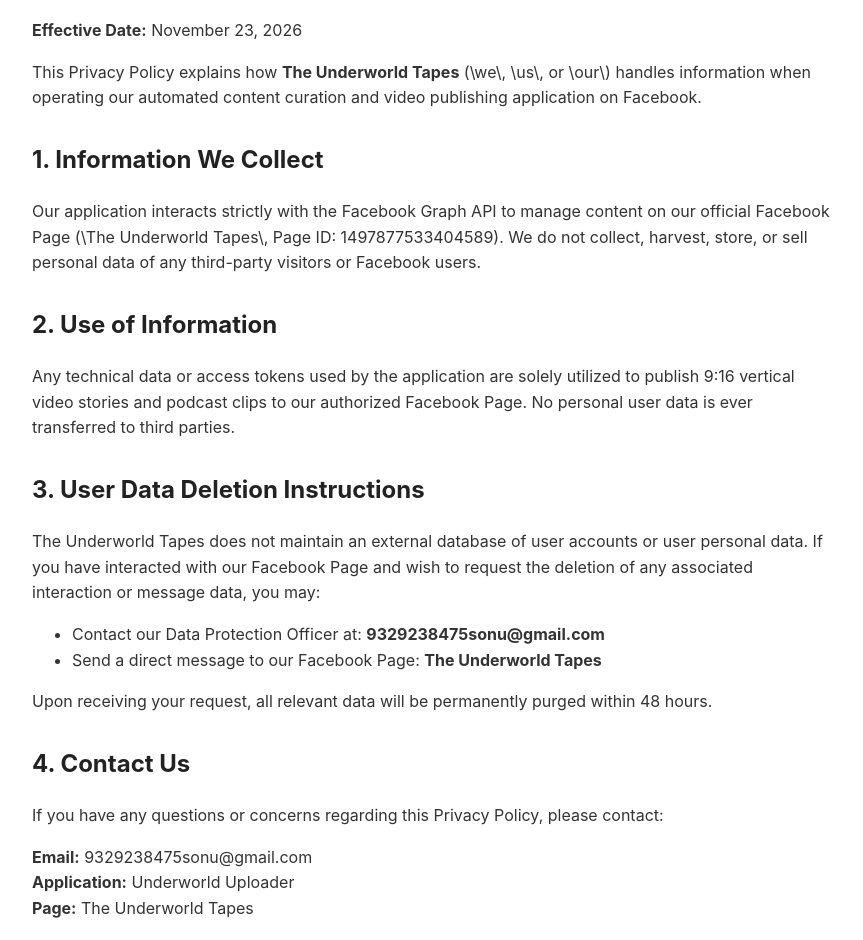
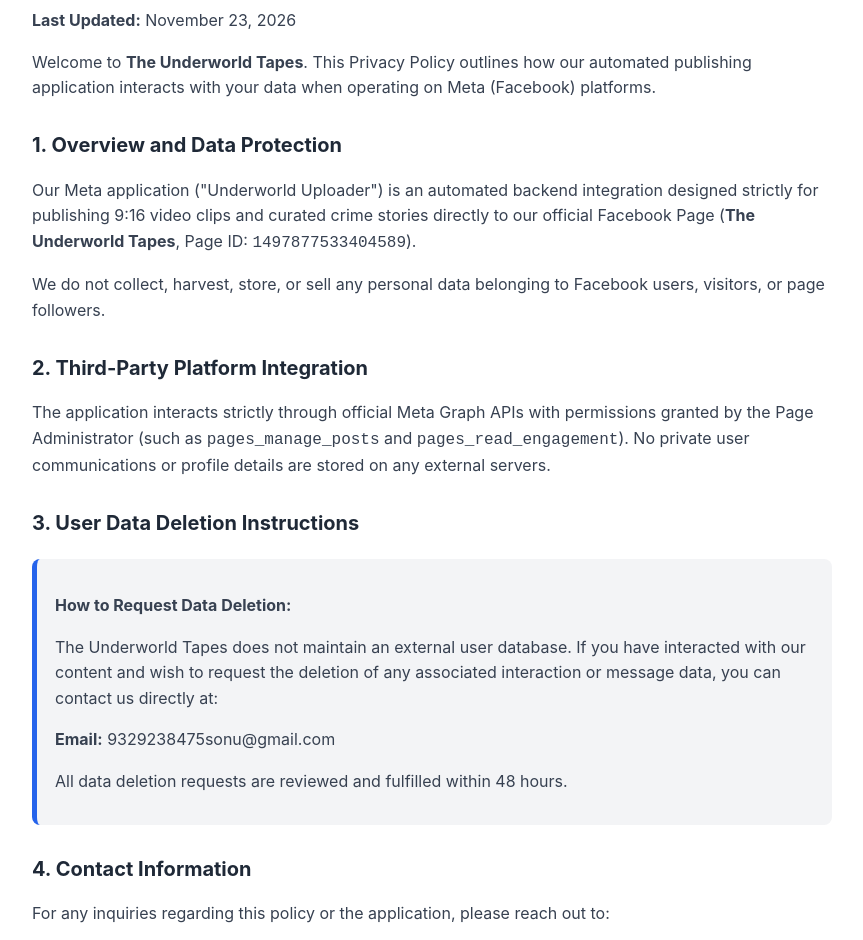
Before and after one commit to 9329238475x-wq/the-underworld-tapes-privacy, a plain HTML site: page index.html in a window 1280 px wide. Shown: the part 148-1088 px from the top of the page, without its empty margins (208-1071 px from the left). Drawn offline with Linux system fonts and the light colour scheme.

Commit message:
Fix clean valid HTML for privacy policy page

```diff
--- a/index.html
+++ b/index.html
@@ -1,42 +1,68 @@
 <!DOCTYPE html>
-<html lang=" en\>
+<html lang="en">
 <head>
- <meta charset=\UTF-8\>
- <meta name=\viewport\ content=\width=device-width initial-scale=1.0\>
- <title>Privacy Policy - The Underworld Tapes</title>
- <style>
- body { font-family: -apple-system, BlinkMacSystemFont, 'Segoe UI', Roboto, Helvetica, Arial, sans-serif; line-height: 1.6; max-width: 800px; margin: 40px auto; padding: 20px; color: #333; }
- h1 { color: #111; border-bottom: 2px solid #eee; padding-bottom: 10px; }
- h2 { color: #222; margin-top: 30px; }
- p { margin-bottom: 15px; }
- .contact { background: #f9f9f9; padding: 15px; border-radius: 8px; border-left: 4px solid #0066cc; }
- </style>
+    <meta charset="UTF-8">
+    <meta name="viewport" content="width=device-width, initial-scale=1.0">
+    <title>Privacy Policy - The Underworld Tapes</title>
+    <style>
+        body {
+            font-family: -apple-system, BlinkMacSystemFont, "Segoe UI", Roboto, Arial, sans-serif;
+            line-height: 1.6;
+            max-width: 800px;
+            margin: 40px auto;
+            padding: 20px;
+            color: #1a1a1a;
+            background-color: #ffffff;
+        }
+        h1 {
+            color: #0b0b0b;
+            border-bottom: 2px solid #eaeaea;
+            padding-bottom: 12px;
+            font-size: 28px;
+        }
+        h2 {
+            color: #1f2937;
+            margin-top: 28px;
+            font-size: 20px;
+        }
+        p, li {
+            font-size: 16px;
+            color: #374151;
+            margin-bottom: 12px;
+        }
+        .box {
+            background: #f3f4f6;
+            padding: 18px;
+            border-radius: 8px;
+            border-left: 5px solid #2563eb;
+            margin: 20px 0;
+        }
+    </style>
 </head>
 <body>
- <h1>Privacy Policy for The Underworld Tapes</h1>
- <p><strong>Effective Date:</strong> November 23, 2026</p>
- <p>This Privacy Policy explains how <strong>The Underworld Tapes</strong> (\we\, \us\, or \our\) handles information when operating our automated content curation and video publishing application on Facebook.</p>
+    <h1>Privacy Policy for The Underworld Tapes</h1>
+    <p><strong>Last Updated:</strong> November 23, 2026</p>
+    <p>Welcome to <strong>The Underworld Tapes</strong>. This Privacy Policy outlines how our automated publishing application interacts with your data when operating on Meta (Facebook) platforms.</p>
 
- <h2>1. Information We Collect</h2>
- <p>Our application interacts strictly with the Facebook Graph API to manage content on our official Facebook Page (\The Underworld Tapes\, Page ID: 1497877533404589). We do not collect, harvest, store, or sell personal data of any third-party visitors or Facebook users.</p>
+    <h2>1. Overview and Data Protection</h2>
+    <p>Our Meta application ("Underworld Uploader") is an automated backend integration designed strictly for publishing 9:16 video clips and curated crime stories directly to our official Facebook Page (<strong>The Underworld Tapes</strong>, Page ID: <code>1497877533404589</code>).</p>
+    <p>We do not collect, harvest, store, or sell any personal data belonging to Facebook users, visitors, or page followers.</p>
 
- <h2>2. Use of Information</h2>
- <p>Any technical data or access tokens used by the application are solely utilized to publish 9:16 vertical video stories and podcast clips to our authorized Facebook Page. No personal user data is ever transferred to third parties.</p>
+    <h2>2. Third-Party Platform Integration</h2>
+    <p>The application interacts strictly through official Meta Graph APIs with permissions granted by the Page Administrator (such as <code>pages_manage_posts</code> and <code>pages_read_engagement</code>). No private user communications or profile details are stored on any external servers.</p>
 
- <h2>3. User Data Deletion Instructions</h2>
- <p>The Underworld Tapes does not maintain an external database of user accounts or user personal data. If you have interacted with our Facebook Page and wish to request the deletion of any associated interaction or message data, you may:</p>
- <ul>
- <li>Contact our Data Protection Officer at: <strong>9329238475sonu@gmail.com</strong></li>
- <li>Send a direct message to our Facebook Page: <strong>The Underworld Tapes</strong></li>
- </ul>
- <p>Upon receiving your request, all relevant data will be permanently purged within 48 hours.</p>
+    <h2>3. User Data Deletion Instructions</h2>
+    <div class="box">
+        <p><strong>How to Request Data Deletion:</strong></p>
+        <p>The Underworld Tapes does not maintain an external user database. If you have interacted with our content and wish to request the deletion of any associated interaction or message data, you can contact us directly at:</p>
+        <p><strong>Email:</strong> 9329238475sonu@gmail.com</p>
+        <p>All data deletion requests are reviewed and fulfilled within 48 hours.</p>
+    </div>
 
- <h2>4. Contact Us</h2>
- <div class=\contact\>
- <p>If you have any questions or concerns regarding this Privacy Policy, please contact:</p>
- <p><strong>Email:</strong> 9329238475sonu@gmail.com<br>
- <strong>Application:</strong> Underworld Uploader<br>
- <strong>Page:</strong> The Underworld Tapes</p>
- </div>
+    <h2>4. Contact Information</h2>
+    <p>For any inquiries regarding this policy or the application, please reach out to:</p>
+    <p><strong>Contact Email:</strong> 9329238475sonu@gmail.com<br>
+    <strong>Meta App Name:</strong> Underworld Uploader<br>
+    <strong>Facebook Page:</strong> The Underworld Tapes</p>
 </body>
 </html>
```
